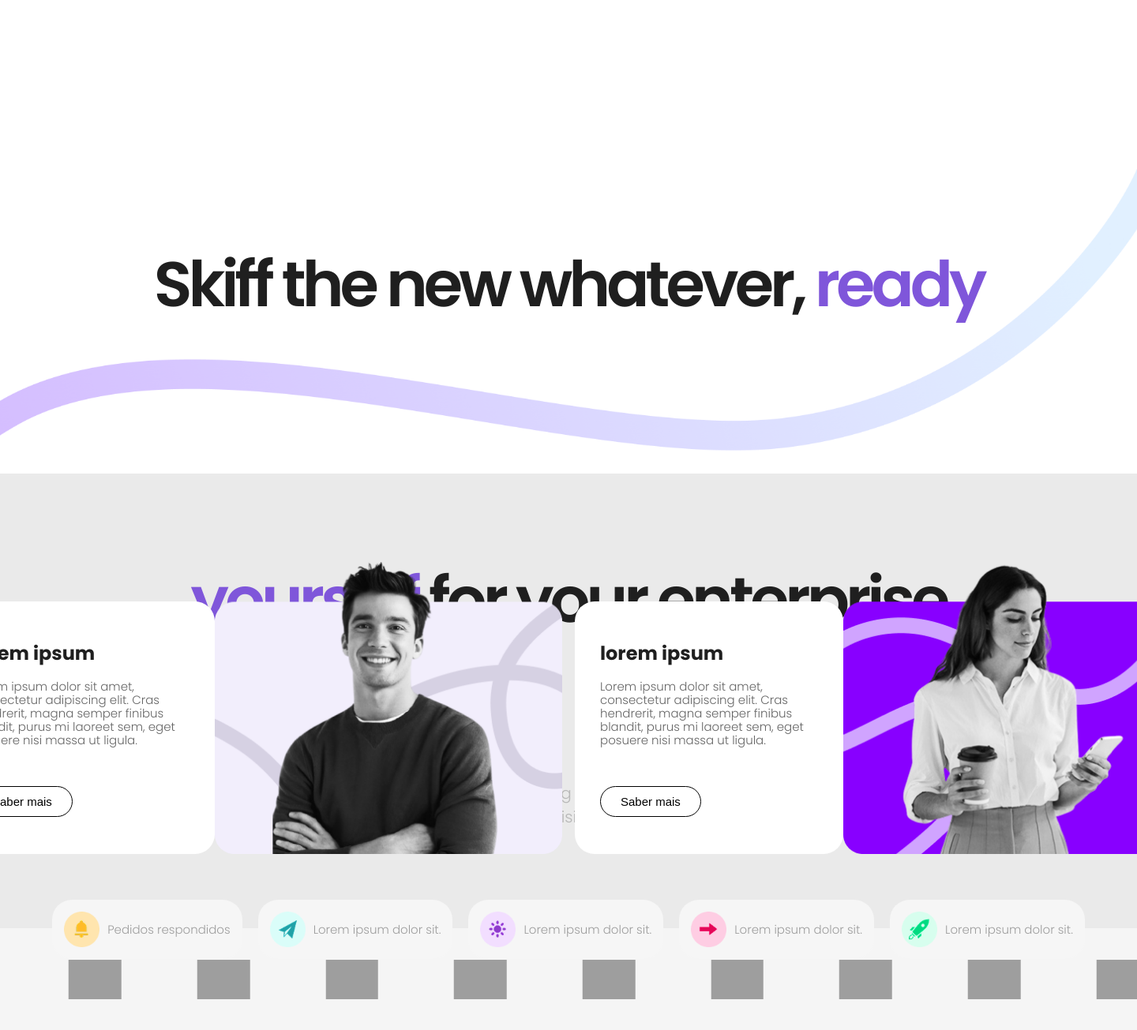
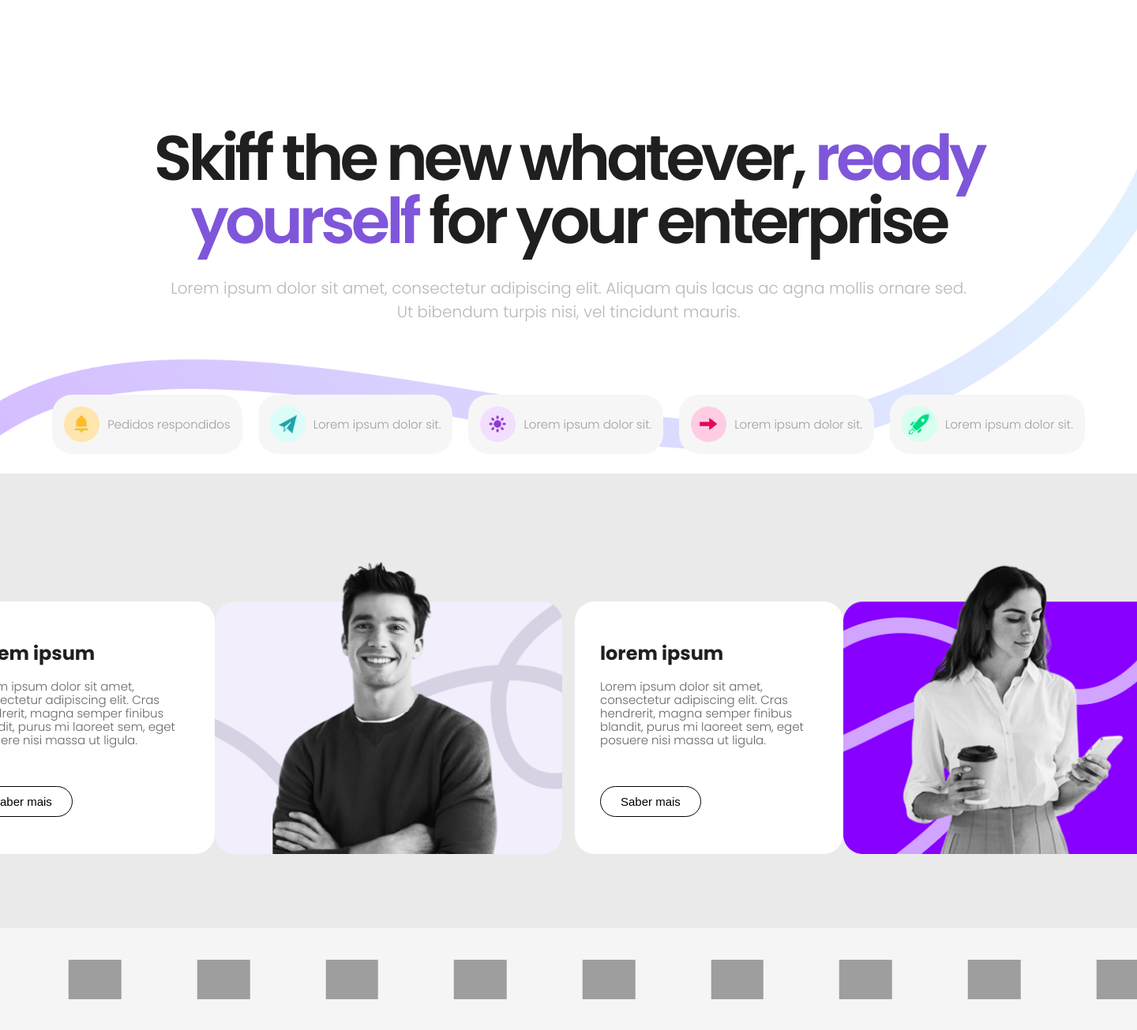
Before and after one commit to senagab/LED-advertising-company, a PHP site: page / in a window 1440 px wide; the page is wider, and only the part inside the window is pictured. Shown: the part 61-1366 px from the top of that part at 79% size. Run offline with PHP 8.4, Linux system fonts and the light colour scheme; grey boxes are pictures that could not be loaded.

Commit message:
fix: font size breaking layout

```diff
--- a/src/style.css
+++ b/src/style.css
@@ -163,8 +163,8 @@
 
 .hero-title {
     text-align: center;
-    font-size: 5em !important;
-    line-height: 5em;
+    font-size: 80px !important;
+    line-height: 80px;
     margin: 160px 0 20px;
     font-weight: 600;
     letter-spacing: -5px;
@@ -210,7 +210,7 @@
     color: #9e9e9e;
 }
 
-@media screen and (max-width: 768px) {
+@media (max-width: 768px) {
     .hero {
         height: auto;
         padding: 40px 20px;
```
